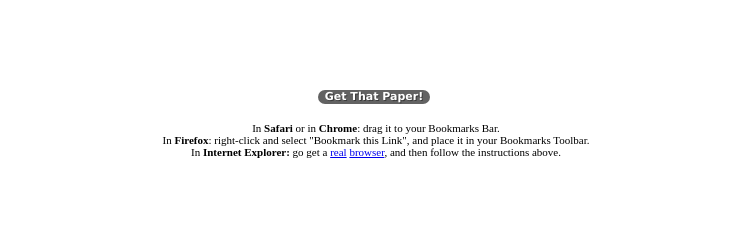
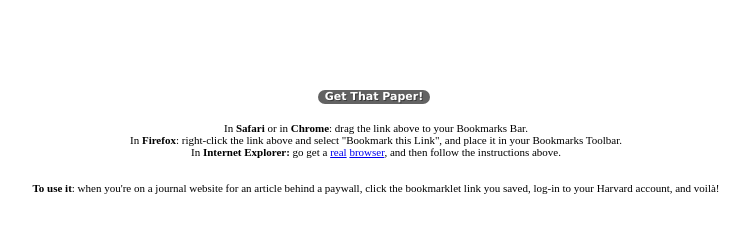
Before and after one commit to alexbw/oScope-Website, a plain HTML site: page bookmarklet.html in a window 1280 px wide. Shown: the whole page, without its empty margins (264-1014 px from the left). Drawn offline with Linux system fonts and the light colour scheme.

Commit message:
more textual edits

```diff
--- a/bookmarklet.html
+++ b/bookmarklet.html
@@ -9,6 +9,7 @@
 	width: 100%;
 	height: 100%;
 	text-align: center;
+	text-decoration: none;
 }
 </style>
 </head>
@@ -21,11 +22,13 @@
                         <br />
                         <br />
                       <span style="font-family: Helvetica, Arial, sans-serif; font-size: 14px;"><span style="color: #ffffff; font-family: 'Lucida Grande', Verdana, sans-serif; font-size: small;"> <span style="display: inline-block; font-size: 11px; border-top-left-radius: 8px 8px; border-top-right-radius: 8px 8px; border-bottom-right-radius: 8px 8px; border-bottom-left-radius: 8px 8px; background-color: #626262; padding-right: 7px; padding-bottom: 1px; padding-left: 7px; text-shadow: #3b3b3b 1px 1px 0px; min-width: 62px; text-align: center; vertical-align: 2px; text-decoration: none;"><strong>Get That Paper!</strong></span></span></a>&nbsp;</p>
-                        <p><span style="vertical-align: 2px;"><span style="font-size: 11px;">In <strong>Safari</strong> or in <strong>Chrome</strong>: drag it to your Bookmarks Bar.<br />
-                        In <strong>Firefox</strong>: right-click and select "Bookmark this Link", and place it in your Bookmarks Toolbar.<br />
-                        In <strong>Internet Explorer:</strong> go get a <a href="http://www.google.com/chrome/intl/en/landing_chrome_mac.html?hl=en">real</a> <a href="http://www.mozilla.com/en-US/firefox/firefox.html?from=getfirefox">browser</a>, and then follow the instructions above.</span></span>
-                        </p>
-</div>
+                        <p><span style="vertical-align: 2px;"><span style="font-size: 11px;">In <strong>Safari</strong> or in <strong>Chrome</strong>: drag the link above to your Bookmarks Bar.<br />
+                        In <strong>Firefox</strong>: right-click the link above and select "Bookmark this Link", and place it in your Bookmarks Toolbar.<br />
+                        In <strong>Internet Explorer:</strong> go get a <a href="http://www.google.com/chrome/intl/en/landing_chrome_mac.html?hl=en">real</a> <a href="http://www.mozilla.com/en-US/firefox/firefox.html?from=getfirefox">browser</a>, and then follow the instructions above.<br />
+                        <br />
+                        <br />
+                        <strong>To use it</strong>: when you're on a journal website for an article behind a paywall, click the bookmarklet link you saved, log-in to your Harvard account, and voilà! </span></span></p>
+                      </div>
                     </div>
 
 </body>
```
